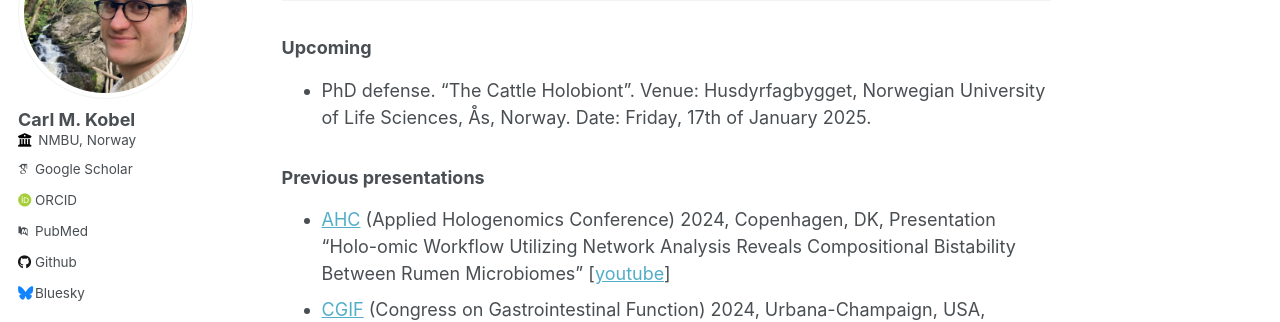
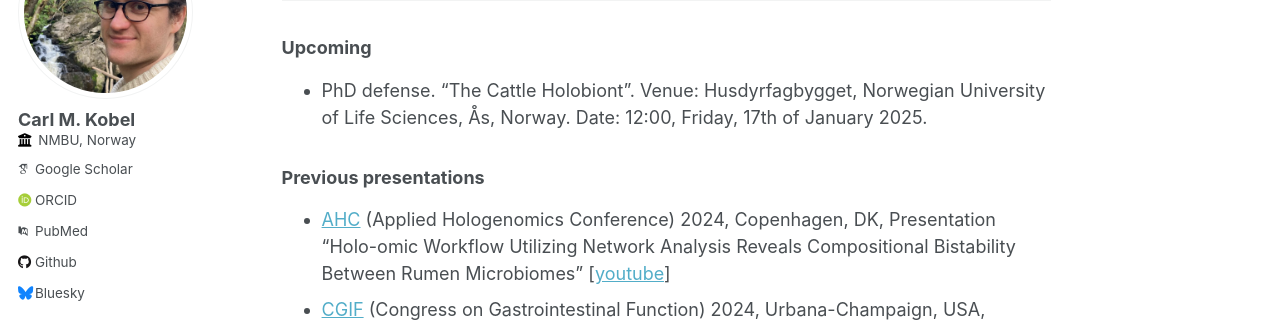
Before and after one commit to cmkobel/cmkobel.github.io, a Jekyll site: the page built from _pages/about.md, in a window 1280 px wide and 900 px high, scrolled down 519 px. Shown: the part 180-502 px from the top of the window. Built offline with Jekyll 4.4.1, drawn with Linux system fonts in a browser that asks for light colours; some web fonts are replaced.

Commit message:
Update about.md

```diff
--- a/_pages/about.md
+++ b/_pages/about.md
@@ -21,7 +21,7 @@ Looking for a postdoc position in the Copenhagen area from ~march 2025.
 ## Activities
 
 ### Upcoming
-  - PhD defense. "The Cattle Holobiont". Venue: Husdyrfagbygget, Norwegian University of Life Sciences, Ås, Norway. Date: Friday, 17th of January 2025.
+  - PhD defense. "The Cattle Holobiont". Venue: Husdyrfagbygget, Norwegian University of Life Sciences, Ås, Norway. Date: 12:00, Friday, 17th of January 2025.
 
 ### Previous presentations
   - [AHC](https://www.appliedhologenomicsconference.eu/) (Applied Hologenomics Conference) 2024, Copenhagen, DK, Presentation "Holo-omic Workflow Utilizing Network Analysis Reveals Compositional Bistability Between Rumen Microbiomes" [[youtube](https://www.youtube.com/watch?v=gucJB-GG0WQ)]
```
